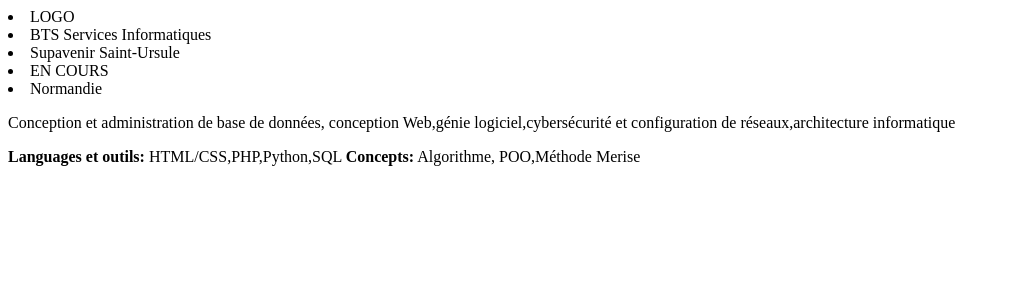
After one commit to Matteotr9/site.perso, a PHP site: page /Formation.html in a window 1280 px wide. The commit adds this page. Shown: the top 300 px of the page, without its empty margins (0-1010 px from the left). Run offline with PHP 8.4, Linux system fonts and the light colour scheme.

Commit message:
Add files via upload
amelioration 2.0

```diff
--- /dev/null
+++ b/Formation.html
@@ -0,0 +1,17 @@
+<!DOCTYPE html>
+<html lang="fr" dir="ltr">
+  <head>
+    <meta charset="utf-8">
+    <title>Formation</title>
+  </head>
+  <body>
+    <li>LOGO</li>
+    <li>BTS Services Informatiques</li>
+    <li>Supavenir Saint-Ursule</li>
+    <li>EN COURS</li>
+    <li>Normandie</li>
+    <p>Conception et administration de base de données, conception Web,génie logiciel,cybersécurité et configuration de réseaux,architecture informatique<p>
+      <a><strong>Languages et outils:</strong> HTML/CSS,PHP,Python,SQL<a>
+        <a><strong>Concepts:</strong> Algorithme, POO,Méthode Merise</a>
+  </body>
+</html>
--- a/html.php
+++ b/html.php
@@ -6,19 +6,18 @@
 			<link rel= "stylesheet" href="css.css"/>
 		</head>
 
-
 	<body>
 
 
 			<div id="PageCentrale">
 				<div id="BandeMenuHaut" class="ParamOpaciteMenu">
 					<ul id="MenuRubriques">
-						<li class="titre">Matteo TRABELSI<li>
+						<li class="titre">Matteo TRABELSI</li>
 						<?php
 								$content=file_get_contents('yaml.yml');
 								$menu=yaml_parse($content)['menu'];
 								foreach($menu as $item){
-								echo "<li class='titre' ><a href='#'>$item</a></li>";
+									echo "<li class='titre'><a href='#'>$item</a></li>";
 								}
 					   ?>
 					</ul>
--- a/yaml.php
+++ b/yaml.php
@@ -1,3 +1,4 @@
 <?php
 $content=file_get_contents('yaml.yml');
 var_dump(yaml_parse($content));
+?>
```
Also changed, not shown: A propos.html (added, +11 -0 lines), Expérience.html (added, +16 -0 lines), README.md, css.css (line endings or trailing spaces), yaml.yml (line endings or trailing spaces), 2 other files. Lines whose indentation alone changed are shown as unchanged.
